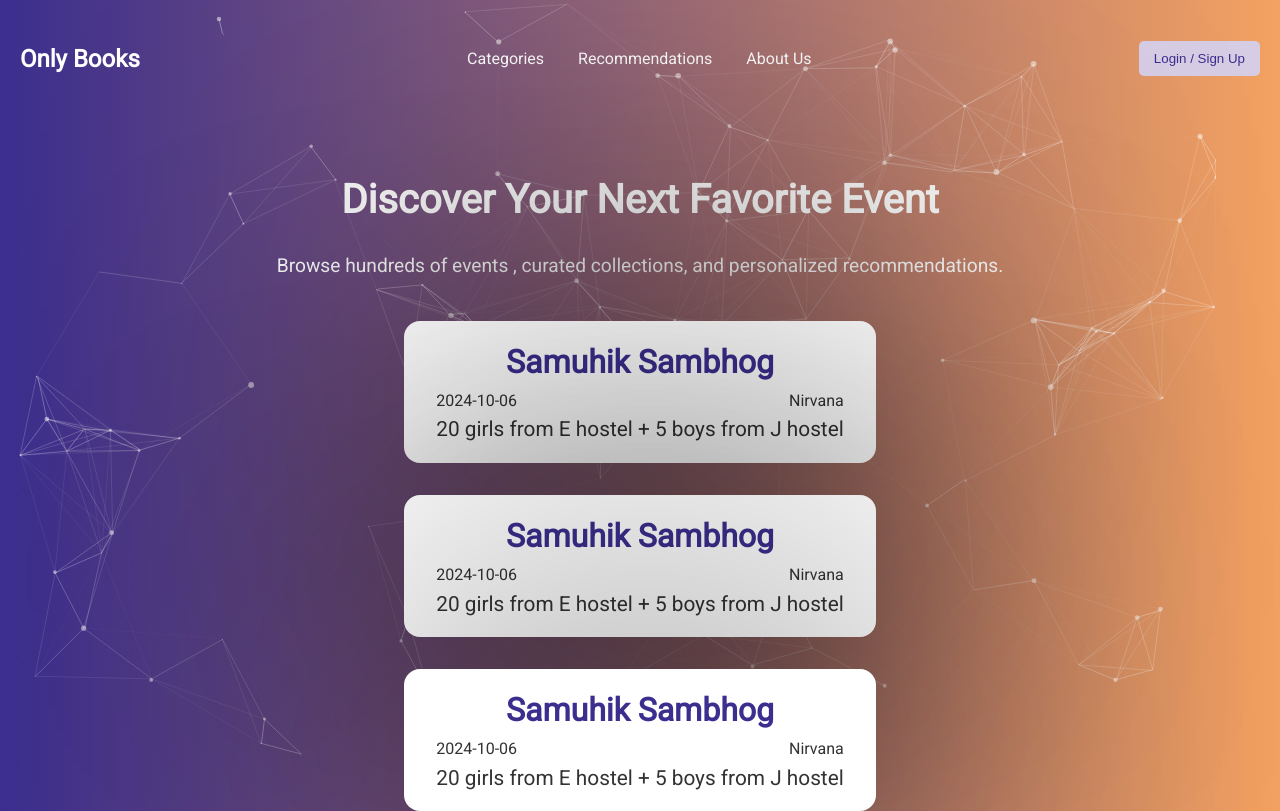
After one commit to PixelEngineers/OnlyBooks, a Django app: page /events/ in a window 1280 px wide. The commit adds this page. Run offline with Django 4.2, Linux system fonts and the light colour scheme; some libraries are stand-ins or nearby versions.

Commit message:
cache is not fixed + events page

```diff
--- /dev/null
+++ b/OnlyBooks/app/templates/app/events.html
@@ -0,0 +1,33 @@
+{% extends 'main.html' %}
+{% load static %}
+{% block head %}
+    <link rel="stylesheet" href="{% static 'styles/events.css' %}">
+{% endblock %}
+{% block content %}
+    <div class="events">
+        <div class="event">
+            <div class="name">Samuhik Sambhog</div>
+            <div class="when_where">
+                <div class="date">2024-10-06</div>
+                <div class="location">Nirvana</div>
+            </div>
+            <div class="description">20 girls from E hostel + 5 boys from J hostel</div>
+        </div>
+        <div class="event">
+            <div class="name">Samuhik Sambhog</div>
+            <div class="when_where">
+                <div class="date">2024-10-06</div>
+                <div class="location">Nirvana</div>
+            </div>
+            <div class="description">20 girls from E hostel + 5 boys from J hostel</div>
+        </div>
+        <div class="event">
+            <div class="name">Samuhik Sambhog</div>
+            <div class="when_where">
+                <div class="date">2024-10-06</div>
+                <div class="location">Nirvana</div>
+            </div>
+            <div class="description">20 girls from E hostel + 5 boys from J hostel</div>
+        </div>
+    </div>
+{% endblock %}
--- a/OnlyBooks/app/urls.py
+++ b/OnlyBooks/app/urls.py
@@ -3,5 +3,6 @@ from . import views
 
 urlpatterns=[
     path('', views.landingPage, name='landing-page'),
-    path('about/', views.About, name='about'),
+    path('about/', views.about, name='about'),
+    path('events/', views.events, name='events'),
 ]
--- a/OnlyBooks/app/views.py
+++ b/OnlyBooks/app/views.py
@@ -7,5 +7,14 @@ def landingPage(request):
         "page": page
     })
 
-def About (request):
-    return render(request,'app/about.html')
+def about(request):
+    page = 'about'
+    return render(request,'app/about.html', {
+        "page": page
+    })
+
+def events(request):
+    page = 'events'
+    return render(request,'app/events.html', {
+        "page": page
+    })
--- /dev/null
+++ b/OnlyBooks/static/styles/events.css
@@ -0,0 +1,42 @@
+.events {
+    display: flex;
+    flex-direction: column;
+    justify-content: center;
+    align-items: center;
+    gap: 2rem;
+}
+.event {
+    z-index: 20;
+    background-color: #fff;
+    display: flex;
+    flex-direction: column;
+    padding: 1rem 2rem;
+    border-radius: 1rem;
+    transition: all ease-out 300ms;
+    filter: drop-shadow(10px 10px 10rem black);
+}
+.event:hover {
+    background-color: #f4a261;
+    transform: scale(120%);
+    filter: none;
+}
+.name {
+    font-size: 2rem;
+    color: #3b2e8e;
+    font-weight: 800;
+    text-align: center;
+}
+.when_where {
+    display: flex;
+    gap: 0.6rem;
+    align-items: center;
+    justify-content: space-between;
+}
+.date .location {
+    font-size: 0.9rem;
+    opacity: 0.9;
+}
+.description {
+    font-weight: 100;
+    font-size: 1.3rem;
+}
--- a/OnlyBooks/static/styles/main.css
+++ b/OnlyBooks/static/styles/main.css
@@ -1,5 +1,11 @@
-/* Global Styles */
 header {
+    background: linear-gradient(to right, #3b2e8e, #f4a261); /* Dark blue to soft orange */
+    color: white;
+    padding: 20px 0;
+    position: relative;
+}
+
+body {
     background: linear-gradient(to right, #3b2e8e, #f4a261); /* Dark blue to soft orange */
     color: white;
     padding: 20px 0;
@@ -90,7 +96,7 @@ header {
     font-size: 1em;
 }
 body {
-    font-family: 'Comfortaa', sans-serif;
+    font-family: 'Roboto', sans-serif;
     margin: 0;
     padding: 0;
     line-height: 1.6;
--- a/OnlyBooks/templates/main.html
+++ b/OnlyBooks/templates/main.html
@@ -45,8 +45,8 @@
             <button class="login-btn" onclick="toggleModal()">Login / Sign Up</button>
         </nav>
         <div class="hero">
-            <h2>Discover Your Next Favorite Book</h2>
-            <p>Browse thousands of books, curated collections, and personalized recommendations.</p>
+            <h2>Discover Your Next Favorite {% if page == 'events' %} Event {% else %} Book {% endif %}</h2>
+            <p>Browse {% if page == 'events' %} hundreds of events {% else %} thousands of books {% endif %}, curated collections, and personalized recommendations.</p>
             {% if page == 'landing-page' %}
                 <input aria-label="Search Term" type="text" placeholder="Search for books, authors, genres...">
                 <button onclick="searchBooks()">Shop Now</button>
```
Also changed, not shown: OnlyBooks/static/styles/about.css (+0 -7 lines), OnlyBooks/templates/template.html (added, +7 -0 lines).
